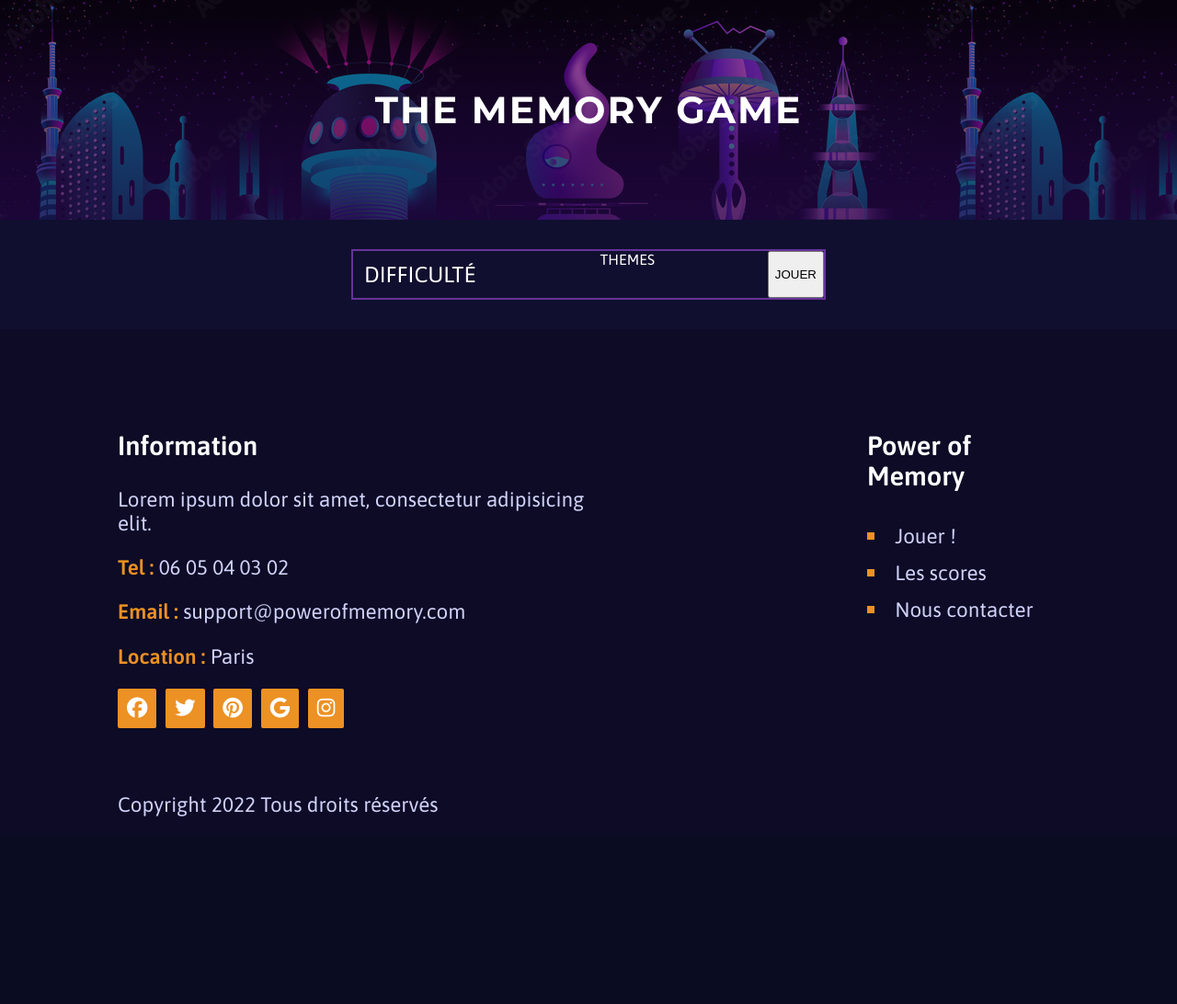
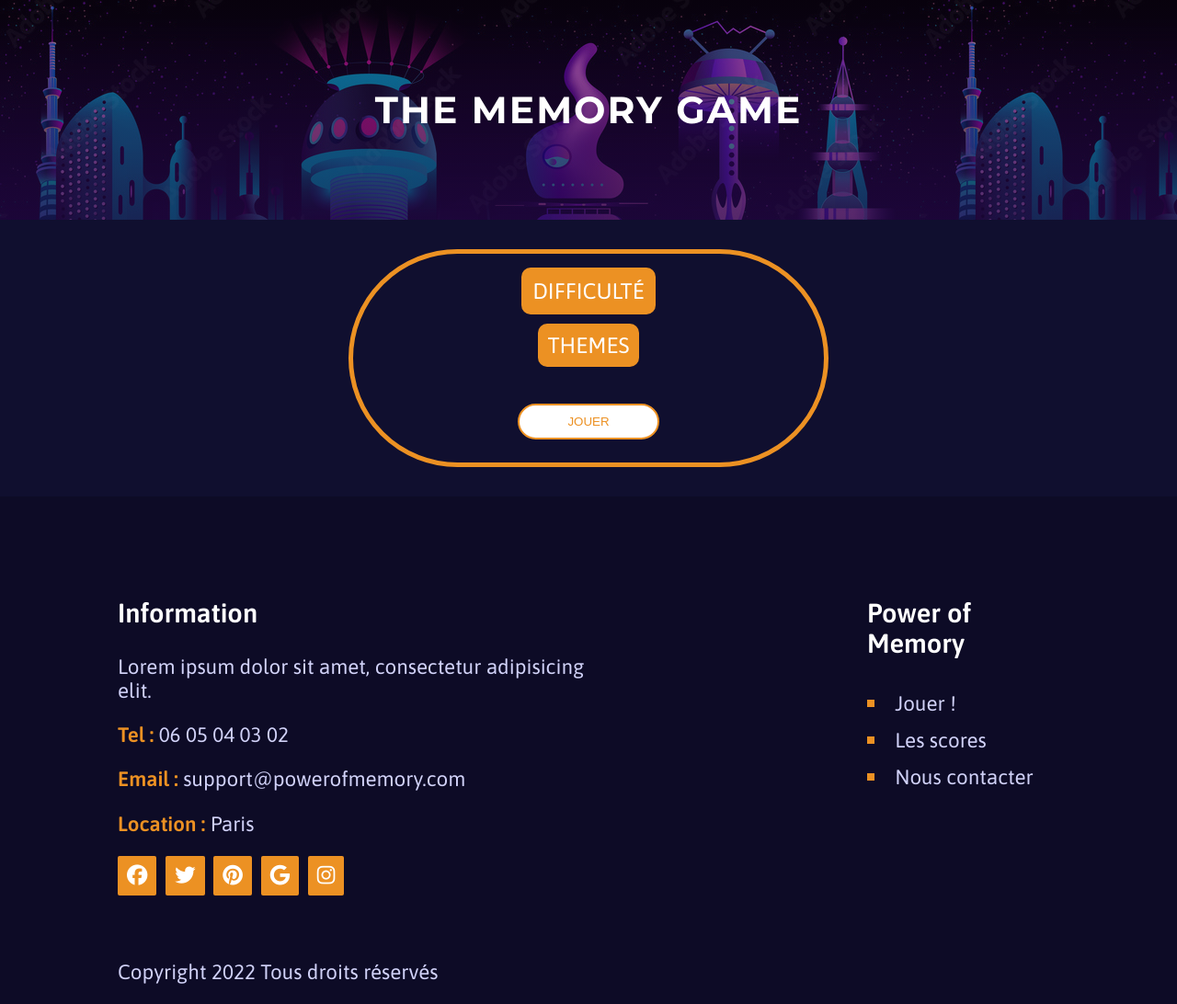
Before and after one commit to Smachy24/MemoryGame, a PHP site: page /game.php in a window 1280 px wide. Shown: the part 100-1192 px from the top of the page at 92% size. Before the commit the page ends 988 px from the top, so only its background shows below. Run offline with PHP 8.4, Linux system fonts and the light colour scheme; data that the repository does not hold is empty; some libraries are stand-ins or nearby versions.

Commit message:
styles score chrono theme difficultes

```diff
--- a/game.php
+++ b/game.php
@@ -97,7 +97,7 @@
     </section>
     <div class="game-info">
       <h3 id="score">0</h3>
-      <h3><span id="hours">00</span> : <span id="minutes">00</span> : <span id="seconds">00</span></h3>
+      <h3 id="time"><span id="hours">00</span> <span class="points">:</span> <span id="minutes">00</span> <span class="points">:</span> <span id="seconds">00</span></h3>
       <!--<h3 id="click-count"></h3>-->
 
     </div>
--- a/styles/game.css
+++ b/styles/game.css
@@ -41,9 +41,20 @@ h3 {
 
 .table-features {
   display: flex;
+  flex-direction: column;
   width: 100%;
-  justify-content: space-between;
-  border: 2px solid rebeccapurple;
+  justify-content: space-evenly;
+  border: 5px solid #ec9123;
+  margin-bottom: 10px;
+  align-items: center;
+  border-radius: 150px;
+  transition: all 1s;
+  padding: 15px 0;
+
+}
+
+.table-features:hover{
+  border-radius: 50px;
 }
 .active {
   display: block;
@@ -93,72 +104,244 @@ tr {
   width: 40%;
   margin: 2em auto;
   color: white;
+  row-gap: 10px;
 }
 
 .difficulty {
   display: flex;
   flex-direction: column;
   justify-content: space-around;
+
   font-size: 1.5em;
   width: max-content;
+
   padding: 0;
+
 }
 
 .difficulty div {
   padding: 0.5em;
   border-radius: 10px;
+
 }
 
 #difficulty-choice label {
   display: block;
-  margin: 10px;
-  width: 80%;
+  margin-bottom: 10px;
+  width: 90%;
   padding: 0.5em;
   border-radius: 20px;
 }
 
+#difficulty-btn{
+  background-color: #ec9123;
+  transition: all 0.3s;
+  display: flex;
+  justify-content: center;
+}
+
+#difficulty-btn:hover{
+  cursor: pointer;
+  color: #ec9123;
+  background-color: white;
+}
+
 .easy {
   background-color: #23ec2d;
+  transition: all 0.3s;
+}
+
+.easy:hover{
+  cursor: pointer;
+  color: #23ec2d;
+  background-color: white;
 }
 
 .medium {
   background-color: #ec9123;
+  transition: all 0.3s;
+}
+
+.medium:hover{
+  cursor: pointer;
+  color: #ec9123;
+  background-color: white;
 }
 
 .expert {
   background-color: #f53a3a;
+  transition: all 0.3s;
+}
+
+.expert:hover{
+  cursor: pointer;
+  color: #f53a3a;
+  background-color: white;
 }
 
 .impossible {
   background-color: #9b23ec;
+  transition: all 0.3s;
+}
+
+.impossible:hover{
+  cursor: pointer;
+  color: #9b23ec;
+  background-color: white;
 }
 
 .theme {
-  font-size: 1em;
+  font-size: 1.5em;
   display: flex;
   width: max-content;
   flex-direction: column;
+
 }
 
 .theme div {
   border-radius: 10px;
 }
 
+#theme-btn{
+  display: flex;
+  justify-content: center;
+  background-color: #ec9123;
+  transition: all 0.3s;
+  padding: 10px 10px;
+  margin-bottom: 20px;
+}
+
+#theme-btn:hover{
+  cursor: pointer;
+  color: #ec9123;
+  background-color: white;
+}
+
+#playbutton{
+  width: 30%;
+  color: #ec9123;
+  background-color: white;
+  border: 2px solid #ec9123;
+  transition: all 0.5s;
+  border-radius: 50px;
+  padding: 10px;
+  margin: 10px 0;
+
+}
+
+#playbutton:hover{
+  cursor: pointer;
+  color: white;
+  background-color: #ec9123;
+}
+
+.pokemon, .flags, .cars{
+
+  font-size: 0.8em;
+  padding: 10px;
+}
 .pokemon {
   background-image: url(../assets/pokeball.svg);
   background-size: 30px;
+  border-radius: 50px;
+  transition: all 0.3s;
+}
+
+.pokemon:hover{
+  cursor: pointer;
+  border: 2px solid white;
 }
 
 .flags {
   background-image: url(../assets/flag.svg);
   background-size: 30px;
+  border-radius: 50px;
+  transition: all 0.3s;
+}
+
+.flags:hover{
+  cursor: pointer;
+  border: 2px solid white;
 }
 
 .cars {
   background-image: url(../assets/car.svg);
   background-size: 30px;
+  border-radius: 50px;
+  transition: all 0.3s;
+}
+
+.cars:hover{
+  cursor: pointer;
+  border: 2px solid white;
 }
 
 h3{
   color:white;
 }
+
+#score{
+  display: flex;
+  background: white;
+  color: #ec9123;
+  border-radius: 10px;
+  border : 2px solid #ec9123;
+  width: 10%;
+  justify-content: center;
+  height: 50px;
+  font-size: 30px;
+  align-items: center;
+}
+
+
+#time{
+  color: white;
+  border: none;
+  border-radius: 10px;
+  width: 10%;
+  display: flex;
+  padding: 1%;
+  margin-left: 10px;
+  justify-content: center;
+  align-items: center;
+  background-color: #ec9123;
+}
+
+.points{
+  margin-top: 2%;
+}
+
+
+#hours{
+  color: #fc4a1a;
+  border-left: 1px solid black;
+  padding: 6%;
+  margin-right: 5%;
+  border-radius: 100%;
+  background-color: white;
+}
+
+#minutes{
+  border-bottom: 1px solid black;
+  color: #fc4a1a;
+  padding: 6%;
+  margin-left: 5%;
+  margin-right: 5%;
+  border-radius: 100%;
+  background-color: white;
+}
+
+#seconds{
+  border-right: 1px solid black;
+  color: #fc4a1a;
+  padding: 6%;
+  margin-left: 5%;
+  border-radius: 100%;
+  background-color: white;
+}
+
+.game-info{
+  display: flex;
+  justify-content: space-between;
+  padding: 0 30px;
+}
```
